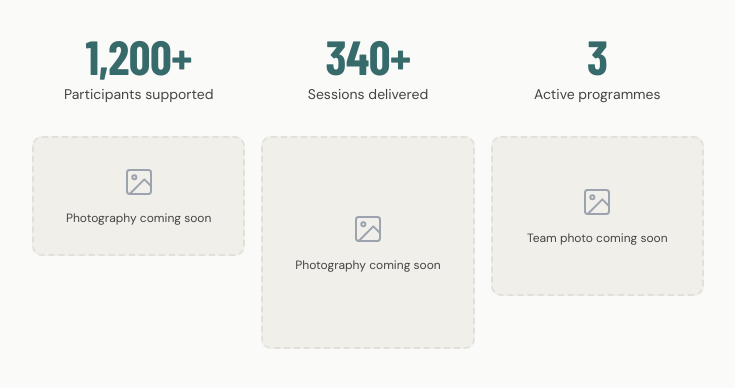
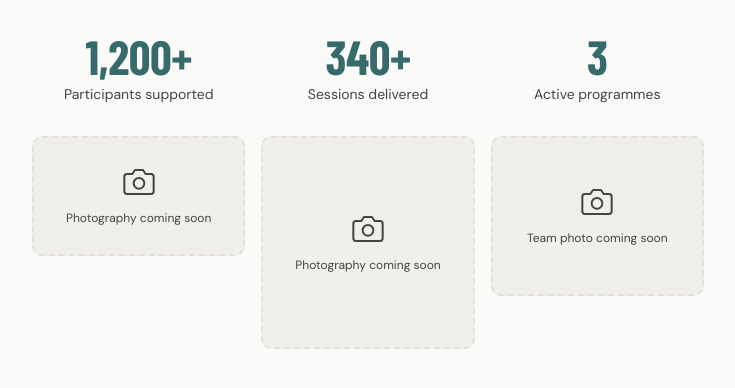
Before and after one commit to Numberonehsp/lift-flintshire-website, a React (Vite) app: page / in a window 1280 px wide. Shown: the top 388 px of the page, without its empty margins (0-735 px from the left). Built offline with nearby package versions, Linux system fonts and the light colour scheme; a web font is replaced by a local one.

Commit message:
fix: use currentColor and correct camera icon in ImagePlaceholder

```diff
--- a/src/components/ui/ImagePlaceholder.tsx
+++ b/src/components/ui/ImagePlaceholder.tsx
@@ -15,10 +15,20 @@ const aspectClasses: Record<AspectRatio, string> = {
 export function ImagePlaceholder({ aspectRatio = 'video', label = 'Photography coming soon', className = '' }: ImagePlaceholderProps) {
   return (
     <div className={`${aspectClasses[aspectRatio]} bg-surface-muted border-2 border-dashed border-border rounded-card flex flex-col items-center justify-center gap-3 ${className}`}>
-      <svg width="32" height="32" viewBox="0 0 24 24" fill="none" stroke="#9ca3af" strokeWidth="1.5" strokeLinecap="round" strokeLinejoin="round" aria-hidden="true">
-        <rect x="3" y="3" width="18" height="18" rx="2" />
-        <circle cx="8.5" cy="8.5" r="1.5" />
-        <path d="M21 15l-5-5L5 21" />
+      <svg
+        width="32"
+        height="32"
+        viewBox="0 0 24 24"
+        fill="none"
+        stroke="currentColor"
+        strokeWidth="1.5"
+        strokeLinecap="round"
+        strokeLinejoin="round"
+        className="text-ink-light"
+        aria-hidden="true"
+      >
+        <path d="M23 19a2 2 0 0 1-2 2H3a2 2 0 0 1-2-2V8a2 2 0 0 1 2-2h4l2-3h6l2 3h4a2 2 0 0 1 2 2z" />
+        <circle cx="12" cy="13" r="4" />
       </svg>
       <span className="text-xs font-body text-ink-light text-center px-4">{label}</span>
     </div>
```
